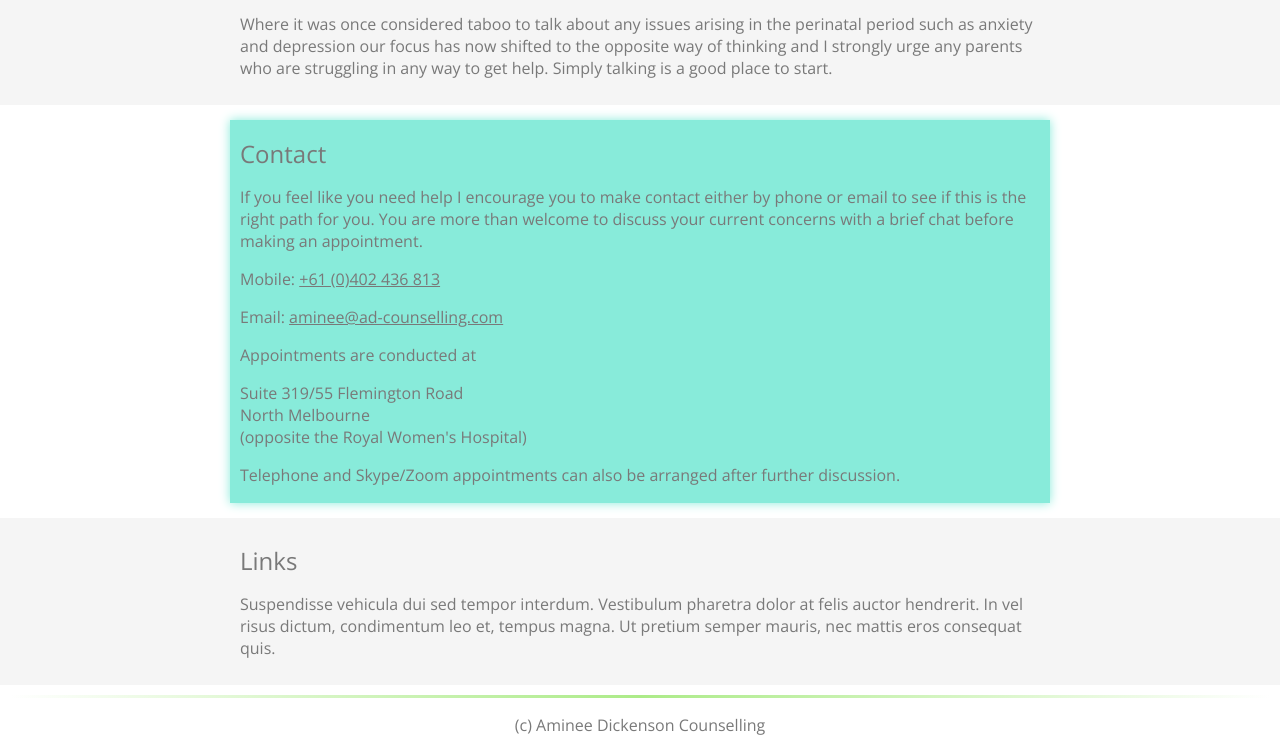
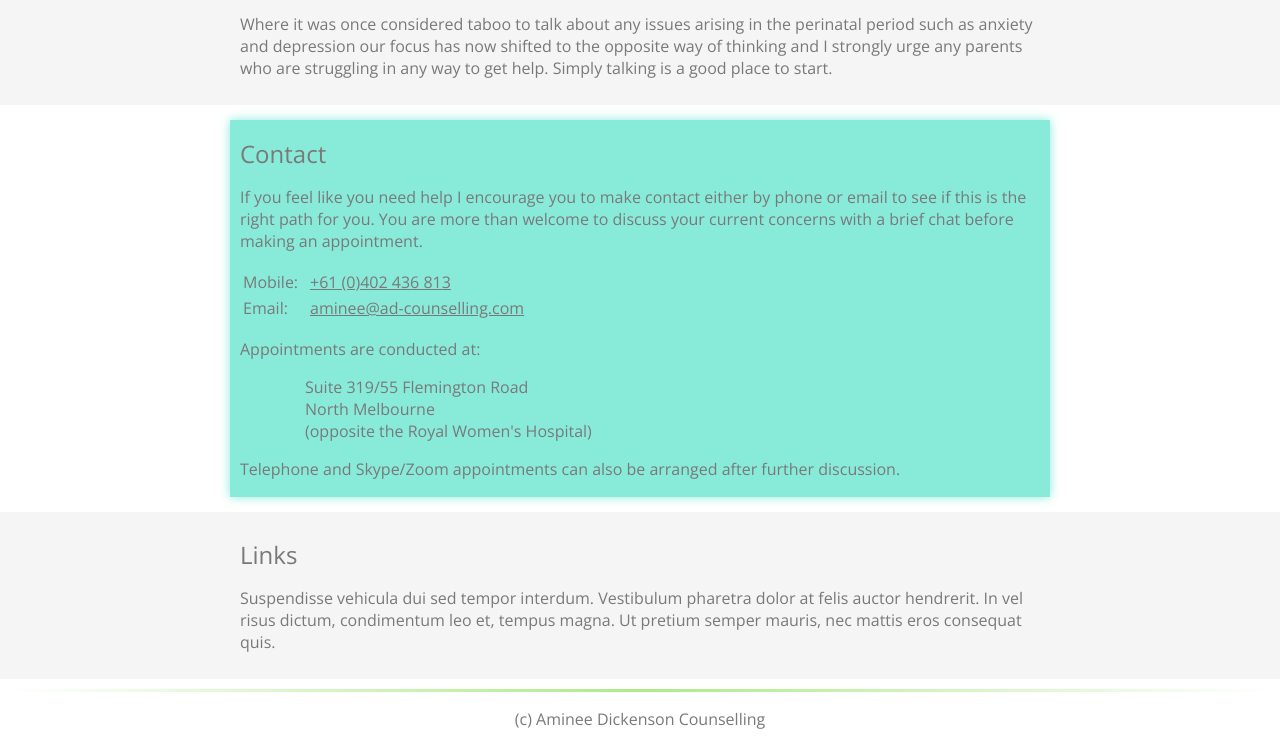
Before and after one commit to leedgbr/ad-counselling, a plain HTML site: page public/index.html in a window 1280 px wide. Shown: the part 2311-3063 px from the top of the page. Drawn offline with nearby package versions, Linux system fonts and the light colour scheme; a web font is replaced by a local one.

Commit message:
Some formatting of contact section

```diff
--- a/public/index.html
+++ b/public/index.html
@@ -142,10 +142,13 @@
             <p>If you feel like you need help I encourage you to make contact either by phone or email to see if this is
                 the right path for you. You are more than welcome to discuss your current concerns with a brief chat
                 before making an appointment.</p>
-            <p>Mobile:&nbsp;<a class="mobile" href="tel:+61402436813">+61 (0)402 436 813</a></p>
-            <p>Email:&nbsp;<a class="email" href="mailto:aminee@ad-counselling.com">aminee@ad-counselling.com</a></p>
-            <p>Appointments are conducted at</p>
-            <p translate="no">
+            <table>
+                <col width="65px"/>
+                <tr><td>Mobile:</td><td><a class="mobile" href="tel:+61402436813">+61 (0)402 436 813</a></td></tr>
+                <tr><td>Email:</td><td><a class="email" href="mailto:aminee@ad-counselling.com">aminee@ad-counselling.com</a></td></tr>
+            </table>
+            <p>Appointments are conducted at:</p>
+            <p class="address" translate="no">
                 Suite 319/55 Flemington Road<br>
                 North Melbourne<br>
                 (opposite the Royal Women's Hospital)<br>
--- a/public/style.css
+++ b/public/style.css
@@ -127,7 +127,7 @@ h1 {
     margin-right: auto
 }
 
-.content1 div.fuzzybox {
+.fuzzybox {
     background-color: #88EBDA;
     padding: 1px 10px 1px 10px;
     box-shadow: 0px 0px 10px #88EBDA;
@@ -163,6 +163,14 @@ h1 {
     color: #797979;
 }
 
+.address {
+    margin-left: 65px
+}
+
+table {
+
+}
+
 /* [DOES NOT MATTER] */
 html, body {
     padding: 0;
```
